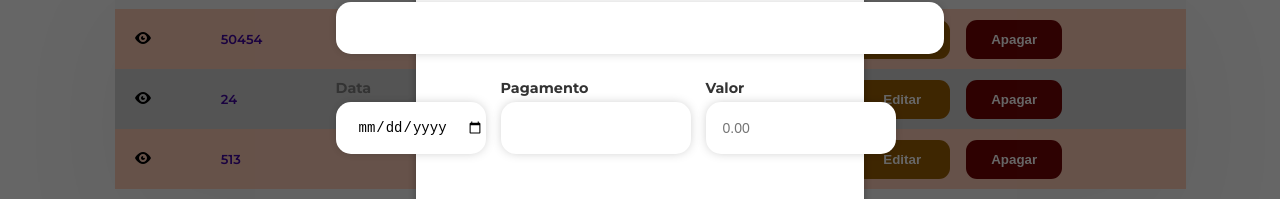
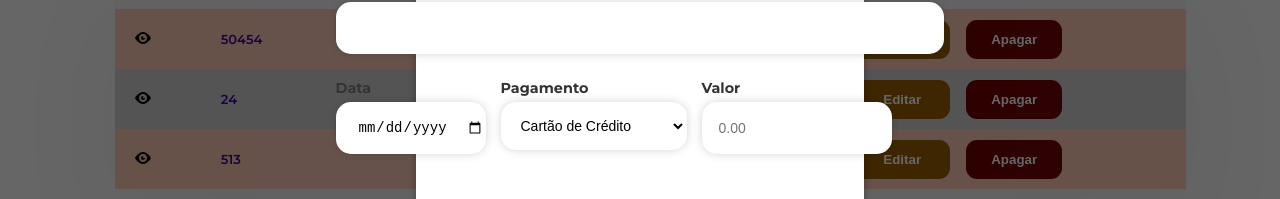
Before and after one commit to joao-dev7/academia-massa, a React (Create React App) app: page /financial in a window 1280 px wide. Both pictures are taken after a click on the element 1185 px from the left and 191 px from the top of the page. Shown: the part 279-478 px from the top of the page. Built offline with nearby package versions, Linux system fonts and the light colour scheme.

Commit message:
Adjustments in Financial Edit Modal
Alterações no no input de Texto para Option(select)

```diff
--- a/src/Components/Modal/FinancialEditModal.js
+++ b/src/Components/Modal/FinancialEditModal.js
@@ -1,11 +1,13 @@
 // src/components/Modal/FinancialEditModal.js
-import React, { useEffect } from 'react';
+import React, {useState, useEffect } from 'react';
 import Modal from './Modal';
 import styles  from './modal.module.css'
 import financialStyles from './financialEditModal.module.css';
 import SavingButtons from './SavingButtons';
 
 const FinancialEditModal = ({ isOpen, closeModal, rowData }) => {
+
+  const [selectedPay, setSelectedPay] = useState(rowData ? rowData["Plano"] : "Mensal");
 
   if (!isOpen) return null;
 
@@ -97,18 +99,25 @@ const FinancialEditModal = ({ isOpen, closeModal, rowData }) => {
                 required
               />
             </div>
+
             <div className={financialStyles.formGroup}>
               <label htmlFor="pagamento" className={financialStyles.label}>Pagamento</label>
-              <input
-                type="text"
-                id="pagamento"
-                name="pagamento"
-                placeholder=""
-                className={`${financialStyles.inputField} ${financialStyles.inputPay}`}
-                defaultValue={rowData["Pagamento"] || ""}
+              <select
+                id='pagamento'
+                className={`${financialStyles.inputField} ${financialStyles.inputFinancialPlan}`}
+                name='pagamento'
+                value= {selectedPay}
+                onChange={(e) => setSelectedPay(e.target.value)}
                 required
-              />
+              >
+                <option value={1}>Cartão de Crédito</option>
+                <option value='Pix'>Boleto Bancário</option>
+                <option value='Cartão'>Tranferência Bancária</option>
+                <option value='Cartão'>Pix</option>
+                <option value='Cartão'>Dinheiro</option>
+              </select>
             </div>
+
             <div className={financialStyles.formGroup}>
               <label htmlFor="valor" className={financialStyles.label}>Valor</label>
               <input
--- a/src/Components/Modal/financialEditModal.module.css
+++ b/src/Components/Modal/financialEditModal.module.css
@@ -54,7 +54,7 @@
   text-indent: 10px;
   width: 146px;
 }
-.inputPay, .inputValue {
+.inputFinancialPlan, .inputValue {
   width: 186px;
 }
 
--- a/src/pages/Dashboard.js
+++ b/src/pages/Dashboard.js
@@ -10,9 +10,6 @@ function Dashboard() {
     const navigate = useNavigate();
 
     const { user } = location.state || {}
-    if (!user) {
-        return <div>Erro: Usuário não encontrado.</div>;
-    }
     const isAdmin = user.tag === 'Administrador';
 
     return (
```
